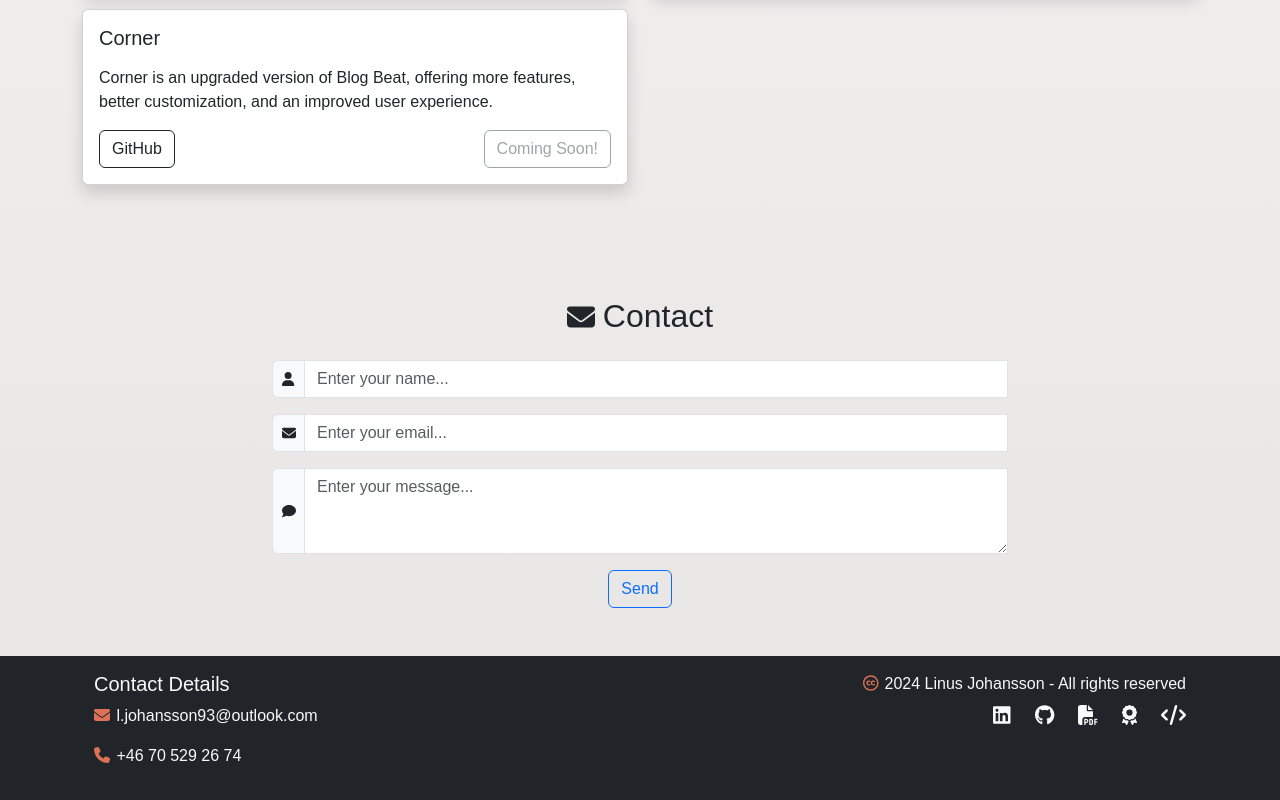
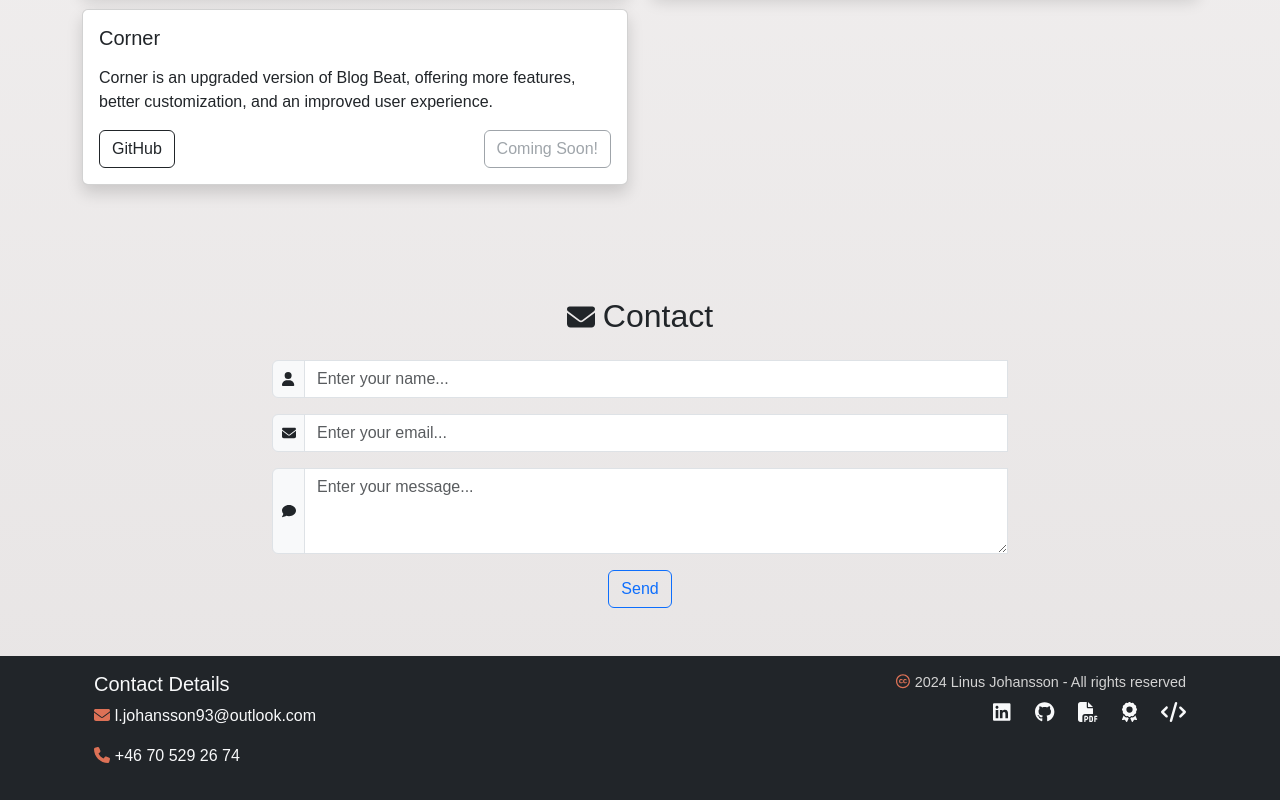
Before and after one commit to j0hanz/j0hanz-portfolio, a React (Create React App) app: page / in a window 1280 px wide. Shown: the part 3506-4306 px from the top of the page. Built offline with nearby package versions, Linux system fonts and the light colour scheme.

Commit message:
Update margin and color in Footer component CSS

```diff
--- a/src/components/styles/Footer.module.css
+++ b/src/components/styles/Footer.module.css
@@ -1,4 +1,10 @@
 .footerIcon {
-  margin-right: 0.4rem;
+  margin-right: 0.3rem;
   color: #ff7f5fd8;
 }
+
+.copyrightText {
+  font-weight: 500;
+  font-size: 0.9rem;
+  color: #d3d3d3;
+}
```
